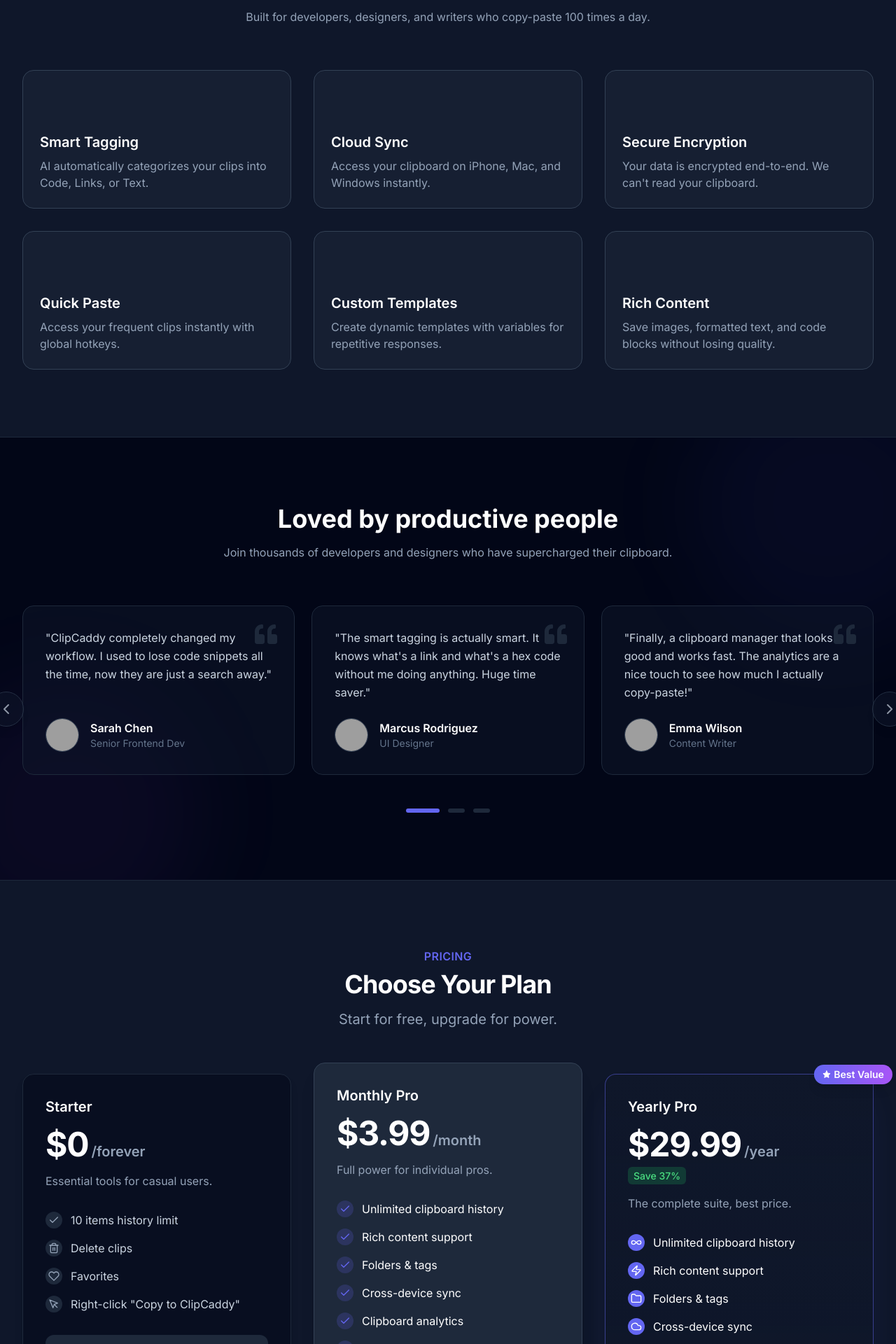
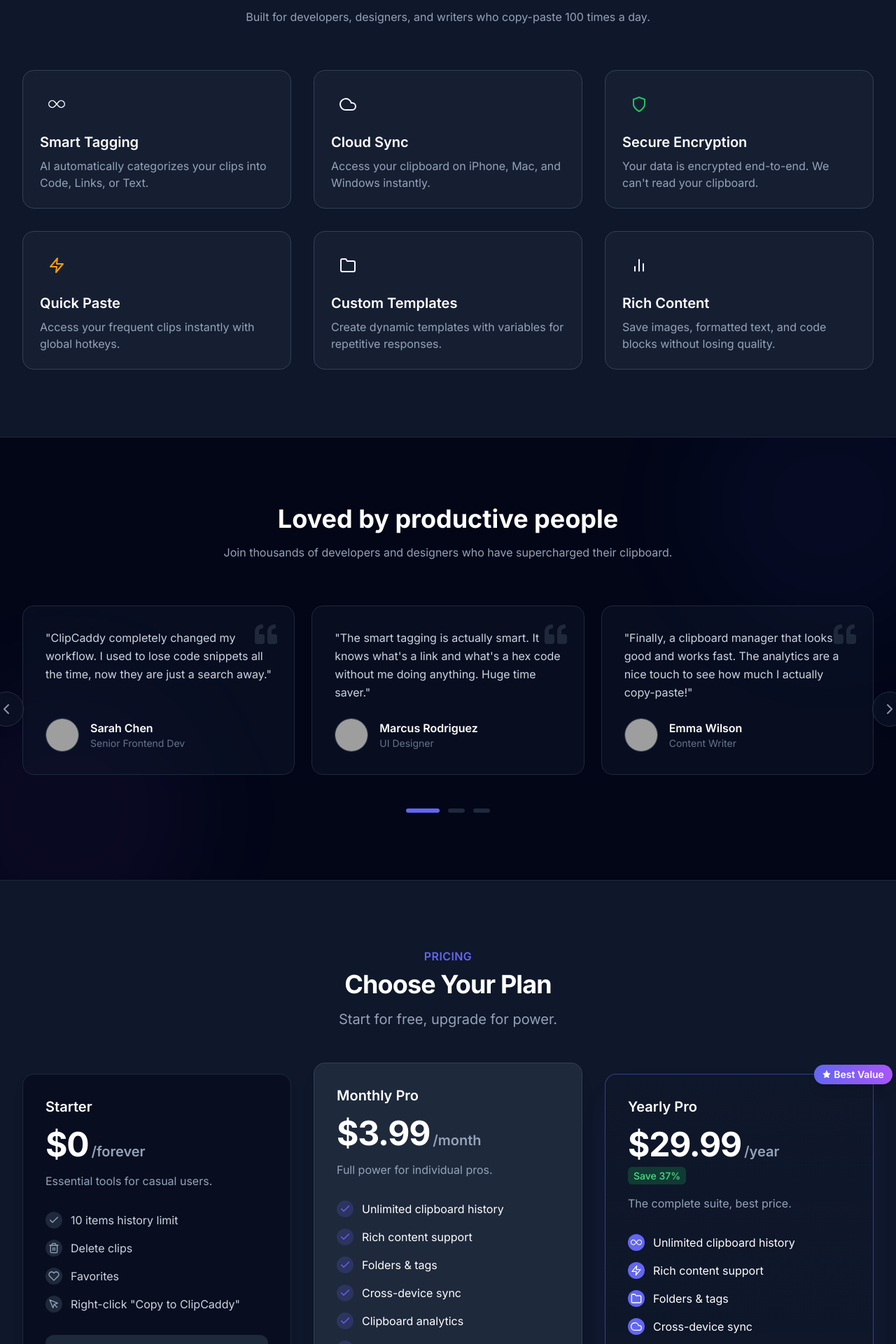
Before and after one commit to Yasir1986/clipCaddySite, a React (Vite) app: page / in a window 1280 px wide. Shown: the part 1560-3480 px from the top of the page at 70% size. Built offline with nearby package versions, Linux system fonts and the light colour scheme; grey boxes are pictures that could not be loaded.

Commit message:
icons fixed

```diff
--- a/data.tsx
+++ b/data.tsx
@@ -1,97 +1,144 @@
-import { Infinity, Zap, Folder, Cloud, BarChart3, Shield } from 'lucide-react';
-import { Feature, Testimonial, ProFeature, Clip } from './types';
-import { IconBaseProps } from 'react-icons';
+import {
+  FiZap,
+  FiFolder,
+  FiCloud,
+  FiBarChart2,
+  FiShield,
+} from "react-icons/fi";
+import { BsInfinity } from "react-icons/bs";
+import { Feature, Testimonial, ProFeature, Clip } from "./types";
 
 export const FEATURES: Feature[] = [
   {
-    title: "Smart Tagging", desc: "AI automatically categorizes your clips into Code, Links, or Text.", color: "bg-blue-500",
-    icon: function (props: IconBaseProps) {
-      throw new Error('Function not implemented.');
-    }
+    title: "Smart Tagging",
+    desc: "AI automatically categorizes your clips into Code, Links, or Text.",
+    color: "bg-blue-500",
+    icon: BsInfinity,
   },
   {
-    title: "Cloud Sync", desc: "Access your clipboard on iPhone, Mac, and Windows instantly.", color: "bg-purple-500",
-    icon: function (props: IconBaseProps) {
-      throw new Error('Function not implemented.');
-    }
+    title: "Cloud Sync",
+    desc: "Access your clipboard on iPhone, Mac, and Windows instantly.",
+    color: "bg-purple-500",
+    icon: FiCloud,
   },
   {
-    title: "Secure Encryption", desc: "Your data is encrypted end-to-end. We can't read your clipboard.", color: "bg-green-500",
-    icon: function (props: IconBaseProps) {
-      throw new Error('Function not implemented.');
-    }
+    title: "Secure Encryption",
+    desc: "Your data is encrypted end-to-end. We can't read your clipboard.",
+    color: "bg-green-500",
+    icon: FiShield,
   },
   {
-    title: "Quick Paste", desc: "Access your frequent clips instantly with global hotkeys.", color: "bg-amber-500",
-    icon: function (props: IconBaseProps) {
-      throw new Error('Function not implemented.');
-    }
+    title: "Quick Paste",
+    desc: "Access your frequent clips instantly with global hotkeys.",
+    color: "bg-amber-500",
+    icon: FiZap,
   },
   {
-    title: "Custom Templates", desc: "Create dynamic templates with variables for repetitive responses.", color: "bg-pink-500",
-    icon: function (props: IconBaseProps) {
-      throw new Error('Function not implemented.');
-    }
+    title: "Custom Templates",
+    desc: "Create dynamic templates with variables for repetitive responses.",
+    color: "bg-pink-500",
+    icon: FiFolder,
   },
   {
-    title: "Rich Content", desc: "Save images, formatted text, and code blocks without losing quality.", color: "bg-cyan-500",
-    icon: function (props: IconBaseProps) {
-      throw new Error('Function not implemented.');
-    }
-  }
+    title: "Rich Content",
+    desc: "Save images, formatted text, and code blocks without losing quality.",
+    color: "bg-cyan-500",
+    icon: FiBarChart2,
+  },
 ];
 
 export const PRO_FEATURES: ProFeature[] = [
-  { icon: Infinity, text: "Unlimited clipboard history" },
-  { icon: Zap, text: "Rich content support" },
-  { icon: Folder, text: "Folders & tags" },
-  { icon: Cloud, text: "Cross-device sync" },
-  { icon: BarChart3, text: "Clipboard analytics" },
-  { icon: Shield, text: "End-to-end encryption" },
+  { icon: BsInfinity, text: "Unlimited clipboard history" },
+  { icon: FiZap, text: "Rich content support" },
+  { icon: FiFolder, text: "Folders & tags" },
+  { icon: FiCloud, text: "Cross-device sync" },
+  { icon: FiBarChart2, text: "Clipboard analytics" },
+  { icon: FiShield, text: "End-to-end encryption" },
 ];
 
 export const TESTIMONIALS: Testimonial[] = [
   {
     name: "Sarah Chen",
     role: "Senior Frontend Dev",
-    quote: "ClipCaddy completely changed my workflow. I used to lose code snippets all the time, now they are just a search away.",
-    image: "https://images.unsplash.com/photo-1487412720507-e7ab37603c6f?auto=format&fit=crop&q=80&w=100&h=100"
+    quote:
+      "ClipCaddy completely changed my workflow. I used to lose code snippets all the time, now they are just a search away.",
+    image:
+      "https://images.unsplash.com/photo-1487412720507-e7ab37603c6f?auto=format&fit=crop&q=80&w=100&h=100",
   },
   {
     name: "Marcus Rodriguez",
     role: "UI Designer",
-    quote: "The smart tagging is actually smart. It knows what's a link and what's a hex code without me doing anything. Huge time saver.",
-    image: "https://images.unsplash.com/photo-1500648767791-00dcc994a43e?auto=format&fit=crop&q=80&w=100&h=100"
+    quote:
+      "The smart tagging is actually smart. It knows what's a link and what's a hex code without me doing anything. Huge time saver.",
+    image:
+      "https://images.unsplash.com/photo-1500648767791-00dcc994a43e?auto=format&fit=crop&q=80&w=100&h=100",
   },
   {
     name: "Emma Wilson",
     role: "Content Writer",
-    quote: "Finally, a clipboard manager that looks good and works fast. The analytics are a nice touch to see how much I actually copy-paste!",
-    image: "https://images.unsplash.com/photo-1438761681033-6461ffad8d80?auto=format&fit=crop&q=80&w=100&h=100"
+    quote:
+      "Finally, a clipboard manager that looks good and works fast. The analytics are a nice touch to see how much I actually copy-paste!",
+    image:
+      "https://images.unsplash.com/photo-1438761681033-6461ffad8d80?auto=format&fit=crop&q=80&w=100&h=100",
   },
   {
     name: "David Park",
     role: "DevOps Engineer",
-    quote: "Syncing between my Mac at work and Windows PC at home is seamless. Best $4 I spend every month for productivity.",
-    image: "https://images.unsplash.com/photo-1472099645785-5658abf4ff4e?auto=format&fit=crop&q=80&w=100&h=100"
+    quote:
+      "Syncing between my Mac at work and Windows PC at home is seamless. Best $4 I spend every month for productivity.",
+    image:
+      "https://images.unsplash.com/photo-1472099645785-5658abf4ff4e?auto=format&fit=crop&q=80&w=100&h=100",
   },
   {
     name: "Lisa Wong",
     role: "Product Manager",
-    quote: "I manage so many links and Jira tickets. The templates feature saves me hours of typing repeated responses every week.",
-    image: "https://images.unsplash.com/photo-1534528741775-53994a69daeb?auto=format&fit=crop&q=80&w=100&h=100"
+    quote:
+      "I manage so many links and Jira tickets. The templates feature saves me hours of typing repeated responses every week.",
+    image:
+      "https://images.unsplash.com/photo-1534528741775-53994a69daeb?auto=format&fit=crop&q=80&w=100&h=100",
   },
   {
     name: "Alex Foster",
     role: "Indie Hacker",
-    quote: "I built my entire MVP using code snippets stored in ClipCaddy. It's the essential tool I didn't know I needed.",
-    image: "https://images.unsplash.com/photo-1507003211169-0a1dd7228f2d?auto=format&fit=crop&q=80&w=100&h=100"
-  }
+    quote:
+      "I built my entire MVP using code snippets stored in ClipCaddy. It's the essential tool I didn't know I needed.",
+    image:
+      "https://images.unsplash.com/photo-1507003211169-0a1dd7228f2d?auto=format&fit=crop&q=80&w=100&h=100",
+  },
 ];
 
 export const MOCK_CLIPS: Clip[] = [
-  { id: '1', content: 'sudo apt-get update && sudo apt-get upgrade', type: 'code', timestamp: new Date(), tags: ['linux', 'terminal'], isPinned: true },
-  { id: '2', content: 'https://dribbble.com/shots/15423-Dashboard-Concept', type: 'link', timestamp: new Date(Date.now() - 3600000), tags: ['design', 'inspiration'], isPinned: false },
-  { id: '3', content: 'Meeting notes: Discuss Q3 roadmap, assign tasks for frontend migration.', type: 'text', timestamp: new Date(Date.now() - 7200000), tags: ['work'], isPinned: false },
-  { id: '4', content: 'Color Palette: #0f172a, #334155, #6366f1', type: 'text', timestamp: new Date(Date.now() - 8600000), tags: ['design'], isPinned: true },
+  {
+    id: "1",
+    content: "sudo apt-get update && sudo apt-get upgrade",
+    type: "code",
+    timestamp: new Date(),
+    tags: ["linux", "terminal"],
+    isPinned: true,
+  },
+  {
+    id: "2",
+    content: "https://dribbble.com/shots/15423-Dashboard-Concept",
+    type: "link",
+    timestamp: new Date(Date.now() - 3600000),
+    tags: ["design", "inspiration"],
+    isPinned: false,
+  },
+  {
+    id: "3",
+    content:
+      "Meeting notes: Discuss Q3 roadmap, assign tasks for frontend migration.",
+    type: "text",
+    timestamp: new Date(Date.now() - 7200000),
+    tags: ["work"],
+    isPinned: false,
+  },
+  {
+    id: "4",
+    content: "Color Palette: #0f172a, #334155, #6366f1",
+    type: "text",
+    timestamp: new Date(Date.now() - 8600000),
+    tags: ["design"],
+    isPinned: true,
+  },
 ];
--- a/src/App.tsx
+++ b/src/App.tsx
@@ -1,17 +1,23 @@
-import React, { useState, useEffect, useRef } from 'react';
-import Navbar from '../src/components/Navbar';
-import Hero from '../src/components/Hero';
-import Pricing from '../src/components/Pricing';
-import Testimonials from '../src/components/Testimonials';
-import DashboardDemo from '../src/components/DashboardDemo';
-import Privacy from '../src/components/Privacy';
-import Terms from '../src/components/Terms';
-import { Layers, GithubIcon, TwitterIcon, LinkedinIcon, Heart } from 'lucide-react';
-import { FEATURES } from '../data';
+import React, { useState, useEffect, useRef } from "react";
+import Navbar from "../src/components/Navbar";
+import Hero from "../src/components/Hero";
+import Pricing from "../src/components/Pricing";
+import Testimonials from "../src/components/Testimonials";
+import DashboardDemo from "../src/components/DashboardDemo";
+import Privacy from "../src/components/Privacy";
+import Terms from "../src/components/Terms";
+import {
+  Layers,
+  GithubIcon,
+  TwitterIcon,
+  LinkedinIcon,
+  Heart,
+} from "lucide-react";
+import { FEATURES } from "../data";
 
 const App: React.FC = () => {
   const [showDemo, setShowDemo] = useState(false);
-  const [view, setView] = useState('home');
+  const [view, setView] = useState("home");
 
   // Animation state for features
   const [featuresVisible, setFeaturesVisible] = useState(false);
@@ -60,7 +66,7 @@
 
   const navigateTo = (page: string) => {
     setView(page);
-    window.scrollTo({ top: 0, behavior: 'smooth' });
+    window.scrollTo({ top: 0, behavior: "smooth" });
   };
 
   return (
@@ -72,31 +78,57 @@
       />
 
       <main className="flex-grow">
-        {view === 'home' && (
+        {view === "home" && (
           <>
             <Hero onLaunchDemo={() => setShowDemo(true)} />
 
             {/* Features Grid Section */}
-            <section id="features" ref={featuresRef} className="py-24 bg-slate-900 border-y border-slate-800">
+            <section
+              id="features"
+              ref={featuresRef}
+              className="py-24 bg-slate-900 border-y border-slate-800"
+            >
               <div className="max-w-7xl mx-auto px-4 sm:px-6 lg:px-8">
-                <div className={`text-center mb-16 transition-all duration-700 ${featuresVisible ? 'opacity-100 translate-y-0' : 'opacity-0 translate-y-10'}`}>
-                   <h2 className="text-3xl font-bold text-white sm:text-4xl">Everything you need to manage clips</h2>
-                   <p className="mt-4 text-slate-400 max-w-2xl mx-auto">
-                     Built for developers, designers, and writers who copy-paste 100 times a day.
-                   </p>
+                <div
+                  className={`text-center mb-16 transition-all duration-700 ${
+                    featuresVisible
+                      ? "opacity-100 translate-y-0"
+                      : "opacity-0 translate-y-10"
+                  }`}
+                >
+                  <h2 className="text-3xl font-bold text-white sm:text-4xl">
+                    Everything you need to manage clips
+                  </h2>
+                  <p className="mt-4 text-slate-400 max-w-2xl mx-auto">
+                    Built for developers, designers, and writers who copy-paste
+                    100 times a day.
+                  </p>
                 </div>
 
                 <div className="grid grid-cols-1 md:grid-cols-3 gap-8">
                   {FEATURES.map((f, i) => (
                     <div
                       key={i}
-                      className={`p-6 rounded-2xl bg-slate-800/50 border border-slate-700 hover:border-primary/50 transition-all duration-700 hover:-translate-y-1 ${featuresVisible ? 'opacity-100 translate-y-0' : 'opacity-0 translate-y-10'}`}
+                      className={`p-6 rounded-2xl bg-slate-800/50 border border-slate-700 hover:border-primary/50 transition-all duration-700 hover:-translate-y-1 ${
+                        featuresVisible
+                          ? "opacity-100 translate-y-0"
+                          : "opacity-0 translate-y-10"
+                      }`}
                       style={{ transitionDelay: `${i * 100}ms` }}
                     >
-                      <div className={`w-12 h-12 rounded-lg ${f.color} bg-opacity-20 flex items-center justify-center mb-4`}>
-                        <div className={`w-6 h-6 rounded-full ${f.color}`}></div>
+                      <div
+                        className={`w-12 h-12 rounded-lg ${f.color} bg-opacity-20 flex items-center justify-center mb-4`}
+                      >
+                        <f.icon
+                          className={`w-6 h-6 ${f.color.replace(
+                            "bg-",
+                            "text-"
+                          )}`}
+                        />
                       </div>
-                      <h3 className="text-xl font-semibold text-white mb-2">{f.title}</h3>
+                      <h3 className="text-xl font-semibold text-white mb-2">
+                        {f.title}
+                      </h3>
                       <p className="text-slate-400">{f.desc}</p>
                     </div>
                   ))}
@@ -110,14 +142,23 @@
           </>
         )}
 
-        {view === 'privacy' && <Privacy />}
-        {view === 'terms' && <Terms />}
+        {view === "privacy" && <Privacy />}
+        {view === "terms" && <Terms />}
       </main>
 
-      <footer ref={footerRef} className="bg-slate-950 border-t border-slate-800 pt-16 pb-8">
+      <footer
+        ref={footerRef}
+        className="bg-slate-950 border-t border-slate-800 pt-16 pb-8"
+      >
         <div className="max-w-7xl mx-auto px-4 sm:px-6 lg:px-8">
           <div className="grid grid-cols-2 md:grid-cols-4 gap-8 mb-12">
-            <div className={`col-span-2 md:col-span-1 transition-all duration-700 delay-0 ${footerVisible ? 'opacity-100 translate-y-0' : 'opacity-0 translate-y-10'}`}>
+            <div
+              className={`col-span-2 md:col-span-1 transition-all duration-700 delay-0 ${
+                footerVisible
+                  ? "opacity-100 translate-y-0"
+                  : "opacity-0 translate-y-10"
+              }`}
+            >
               <div className="flex items-center gap-2 mb-4">
                 <Layers className="h-6 w-6 text-primary" />
                 <span className="font-bold text-xl text-white">ClipCaddy</span>
@@ -126,38 +167,102 @@
                 The last clipboard manager you'll ever need.
               </p>
             </div>
-            <div className={`transition-all duration-700 delay-100 ${footerVisible ? 'opacity-100 translate-y-0' : 'opacity-0 translate-y-10'}`}>
+            <div
+              className={`transition-all duration-700 delay-100 ${
+                footerVisible
+                  ? "opacity-100 translate-y-0"
+                  : "opacity-0 translate-y-10"
+              }`}
+            >
               <h4 className="font-semibold text-white mb-4">Product</h4>
               <ul className="space-y-2 text-sm text-slate-400">
-                <li><button className="hover:text-primary transition-colors">Download</button></li>
-                <li><button className="hover:text-primary transition-colors">Changelog</button></li>
-                <li><button className="hover:text-primary transition-colors">Docs</button></li>
+                <li>
+                  <button className="hover:text-primary transition-colors">
+                    Download
+                  </button>
+                </li>
+                <li>
+                  <button className="hover:text-primary transition-colors">
+                    Changelog
+                  </button>
+                </li>
+                <li>
+                  <button className="hover:text-primary transition-colors">
+                    Docs
+                  </button>
+                </li>
               </ul>
             </div>
-            <div className={`transition-all duration-700 delay-200 ${footerVisible ? 'opacity-100 translate-y-0' : 'opacity-0 translate-y-10'}`}>
+            <div
+              className={`transition-all duration-700 delay-200 ${
+                footerVisible
+                  ? "opacity-100 translate-y-0"
+                  : "opacity-0 translate-y-10"
+              }`}
+            >
               <h4 className="font-semibold text-white mb-4">Legal</h4>
               <ul className="space-y-2 text-sm text-slate-400">
                 <li>
-                  <button onClick={() => navigateTo('privacy')} className="hover:text-primary transition-colors text-left">Privacy</button>
+                  <button
+                    onClick={() => navigateTo("privacy")}
+                    className="hover:text-primary transition-colors text-left"
+                  >
+                    Privacy
+                  </button>
                 </li>
                 <li>
-                  <button onClick={() => navigateTo('terms')} className="hover:text-primary transition-colors text-left">Terms</button>
+                  <button
+                    onClick={() => navigateTo("terms")}
+                    className="hover:text-primary transition-colors text-left"
+                  >
+                    Terms
+                  </button>
                 </li>
               </ul>
             </div>
-            <div className={`transition-all duration-700 delay-300 ${footerVisible ? 'opacity-100 translate-y-0' : 'opacity-0 translate-y-10'}`}>
-               <h4 className="font-semibold text-white mb-4">Connect</h4>
-               <div className="flex space-x-4">
-                 <a href="#" className="text-slate-400 hover:text-white transition-colors"><TwitterIcon className="w-5 h-5" /></a>
-                 <a href="#" className="text-slate-400 hover:text-white transition-colors"><GithubIcon className="w-5 h-5" /></a>
-                 <a href="#" className="text-slate-400 hover:text-white transition-colors"><LinkedinIcon className="w-5 h-5" /></a>
-               </div>
+            <div
+              className={`transition-all duration-700 delay-300 ${
+                footerVisible
+                  ? "opacity-100 translate-y-0"
+                  : "opacity-0 translate-y-10"
+              }`}
+            >
+              <h4 className="font-semibold text-white mb-4">Connect</h4>
+              <div className="flex space-x-4">
+                <a
+                  href="#"
+                  className="text-slate-400 hover:text-white transition-colors"
+                >
+                  <TwitterIcon className="w-5 h-5" />
+                </a>
+                <a
+                  href="#"
+                  className="text-slate-400 hover:text-white transition-colors"
+                >
+                  <GithubIcon className="w-5 h-5" />
+                </a>
+                <a
+                  href="#"
+                  className="text-slate-400 hover:text-white transition-colors"
+                >
+                  <LinkedinIcon className="w-5 h-5" />
+                </a>
+              </div>
             </div>
           </div>
-          <div className={`border-t border-slate-800 pt-8 flex flex-col md:flex-row justify-between items-center gap-4 transition-all duration-700 delay-500 ${footerVisible ? 'opacity-100 translate-y-0' : 'opacity-0 translate-y-10'}`}>
-            <p className="text-slate-500 text-sm">© 2024 ClipCaddy Inc. All rights reserved.</p>
+          <div
+            className={`border-t border-slate-800 pt-8 flex flex-col md:flex-row justify-between items-center gap-4 transition-all duration-700 delay-500 ${
+              footerVisible
+                ? "opacity-100 translate-y-0"
+                : "opacity-0 translate-y-10"
+            }`}
+          >
+            <p className="text-slate-500 text-sm">
+              © 2024 ClipCaddy Inc. All rights reserved.
+            </p>
             <p className="text-slate-500 text-sm flex items-center gap-1">
-              Made with <Heart className="w-4 h-4 text-red-500 fill-red-500" /> by ClipCaddy Team
+              Made with <Heart className="w-4 h-4 text-red-500 fill-red-500" />{" "}
+              by ClipCaddy Team
             </p>
           </div>
         </div>
--- a/tsconfig.json
+++ b/tsconfig.json
@@ -16,6 +16,6 @@
     "paths": {
       "@/*": ["./*"]
     },
-    "types": ["react", "react-dom"]  // <-- important
+    "types": ["react", "react-dom"]
   }
 }
--- a/types.ts
+++ b/types.ts
@@ -1,4 +1,4 @@
-import type { IconType } from 'react-icons';
+import { IconType } from 'react-icons';
 
 export interface Clip {
   id: string;
@@ -37,6 +37,6 @@
 }
 
 export interface ProFeature {
-  icon: IconType; // ✅ react-icons compatible
+  icon: IconType;
   text: string;
 }
```
Also changed, not shown: 1 other file (tests, documents, lock files or other folders).
